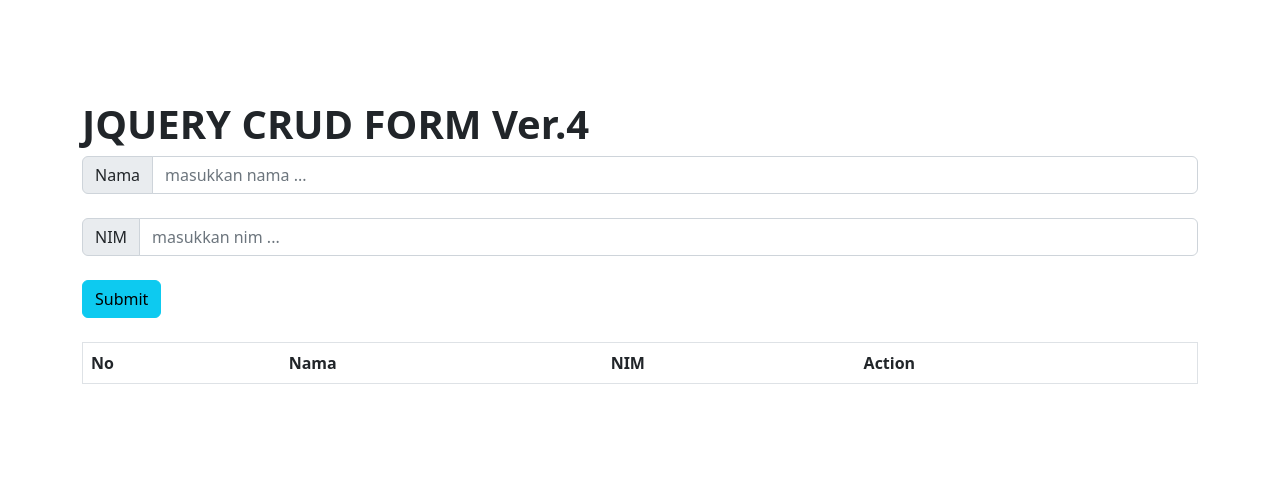
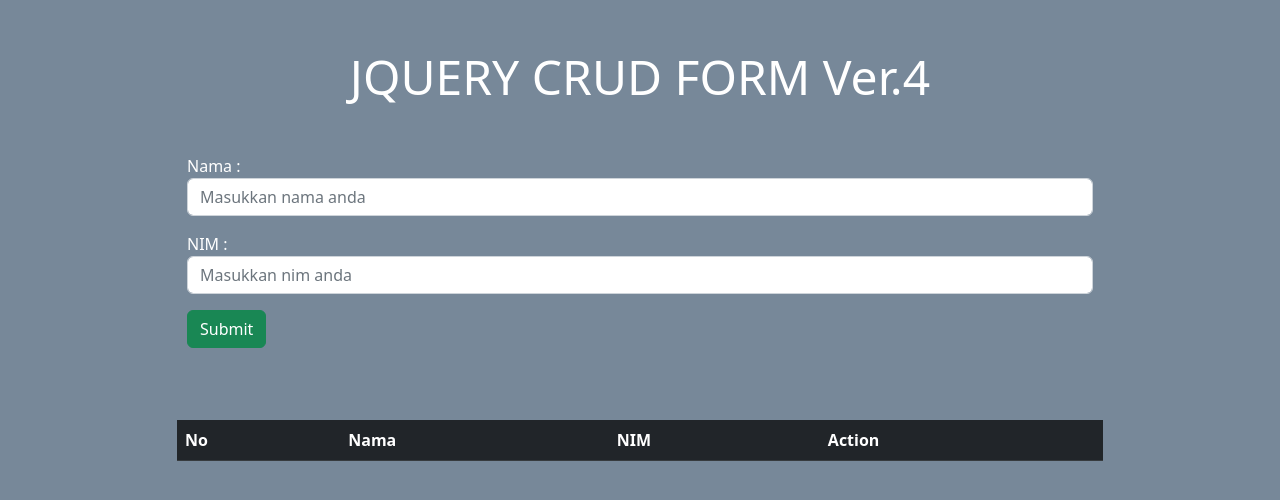
Before and after one commit to dyahk31/Jquery-Crud-Form, a website: page index.html in a window 1280 px wide. Drawn offline with nearby package versions, Linux system fonts and the light colour scheme.

Commit message:
Update index.html

```diff
--- a/index.html
+++ b/index.html
@@ -4,10 +4,10 @@
     <meta charset="UTF-8">
     <meta http-equiv="X-UA-Compatible" content="IE=edge">
     <meta name="viewport" content="width=device-width, initial-scale=1.0">
-    <title>JQUERY CRUD FORM Ver.4</title>
+    <title>CRUD FORM</title>
     <script src="https://code.jquery.com/jquery-3.6.1.min.js"></script>
-    <link rel="stylesheet" href="style.css">
     <link href="https://cdn.jsdelivr.net/npm/bootstrap@5.2.2/dist/css/bootstrap.min.css" rel="stylesheet" integrity="sha384-Zenh87qX5JnK2Jl0vWa8Ck2rdkQ2Bzep5IDxbcnCeuOxjzrPF/et3URy9Bv1WTRi" crossorigin="anonymous">
+    <link rel="shortcut icon" href="#">
     <style>
         .css-serial{
             counter-reset: serial-number;
@@ -17,49 +17,37 @@
             counter-increment: serial-number;
             content: counter(serial-number);
         }
-    body {
-        margin-top: 100px;
-    }
     </style>
 </head>
-<body>
-    <!-- <button id="btn">Hai</button> -->
-    <div class="container">
-        <div class="container-text">
-            <h1><strong>JQUERY CRUD FORM Ver.4</strong></h1>
+<body style="color: white; background-color: #778899">
+
+    <div class="container mt-5">
+        <div class="text-center">
+            <h1 class="display-5 mb-5">
+                <strong>JQUERY CRUD FORM Ver.4</strong>
+            </h1>
         </div>
 
-        <div class="main-container">
-            <form id="form" onsubmit="onFormSubmit()" autocomplete="off">
-                <div>
-                    <!-- <label>Nama :</label>
-                    <input type="text" name="nama" id="nama" placeholder="masukkan nama ..."> -->
-                    <div class="input-group flex-nowrap">
-                        <span class="input-group-text" id="addon-wrapping">Nama</span>
-                        <input type="text" class="form-control" aria-describedby="addon-wrapping" name="nama" id="nama" placeholder="masukkan nama ...">
-                      </div>
-                </div>
-                <br>
-                <div>
-                    <!-- <label>NIM :</label>
-                    <input type="text" name="nim" id="nim" placeholder="masukkan nim ..."> -->
-                    <div class="input-group flex-nowrap">
-                        <span class="input-group-text" id="addon-wrapping">NIM</span>
-                        <input type="text" class="form-control" aria-describedby="addon-wrapping" name="nim" id="nim" placeholder="masukkan nim ...">
-                      </div>
-                </div>
-                <br>
-                <div class="action-button">
-                    <!-- <button type="button" class="btn btn-light" type="submit" value="Submit">Submit</button> -->
-                    <input type="submit" value="Submit" class="btn btn-info">
-                    <!-- <input type="reset" value="Reset"> -->
-                </div>
-                <!-- <button type="button" id="updateBtn" onclick="addData()">Add</button> -->
-            </form>
+        <div class="main row justify-content-center">
+            <form id="form" class="row justify-content-center mb-4" autocomplete="off" onsubmit="onFormSubmit()">
+
+                <div class="col-10 mb-3">
+                    <label for="nama">Nama : </label>
+                    <input class="form-control" type="text" name="nama" id="nama" placeholder="Masukkan nama anda">
                 </div>
 
-        <div class="data">
-            <table border="1" id="table" class="table table-striped table-hover">
+                <div class="col-10 mb-3">
+                    <label for="nim">NIM : </label>
+                    <input class="form-control" type="text" name="nim" id="nim" placeholder="Masukkan nim anda">
+                </div>
+
+                <div class="col-10">
+                    <input class="btn btn-success" type="submit" value="Submit">
+                </div>
+            </form>
+
+            <div class="col-10 mt-5">
+                <table class="table table-dark table-hover" id="table">
                     <thead>
                         <tr>
                             <th>No</th>
@@ -68,15 +56,14 @@
                             <th>Action</th>
                         </tr>
                     </thead>
-            <br>
-            <tbody class="css-serial">
+                    <tbody id="student-list" class="css-serial">
 
                     </tbody>
                   </table>
             </div>
+
         </div>
-
-
+    </div>
     <script src="./main.js"></script>
 </body>
 </html>
```
Lines whose indentation alone changed are shown as unchanged.
